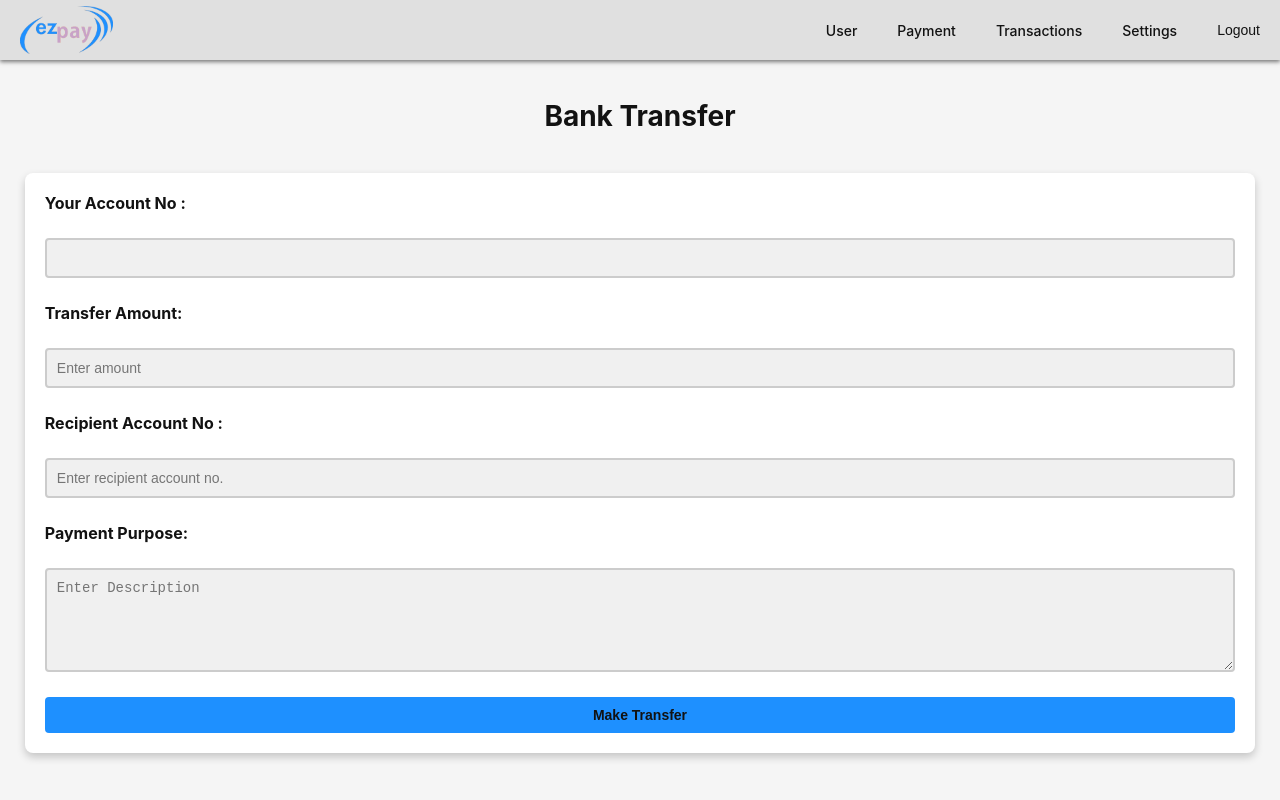
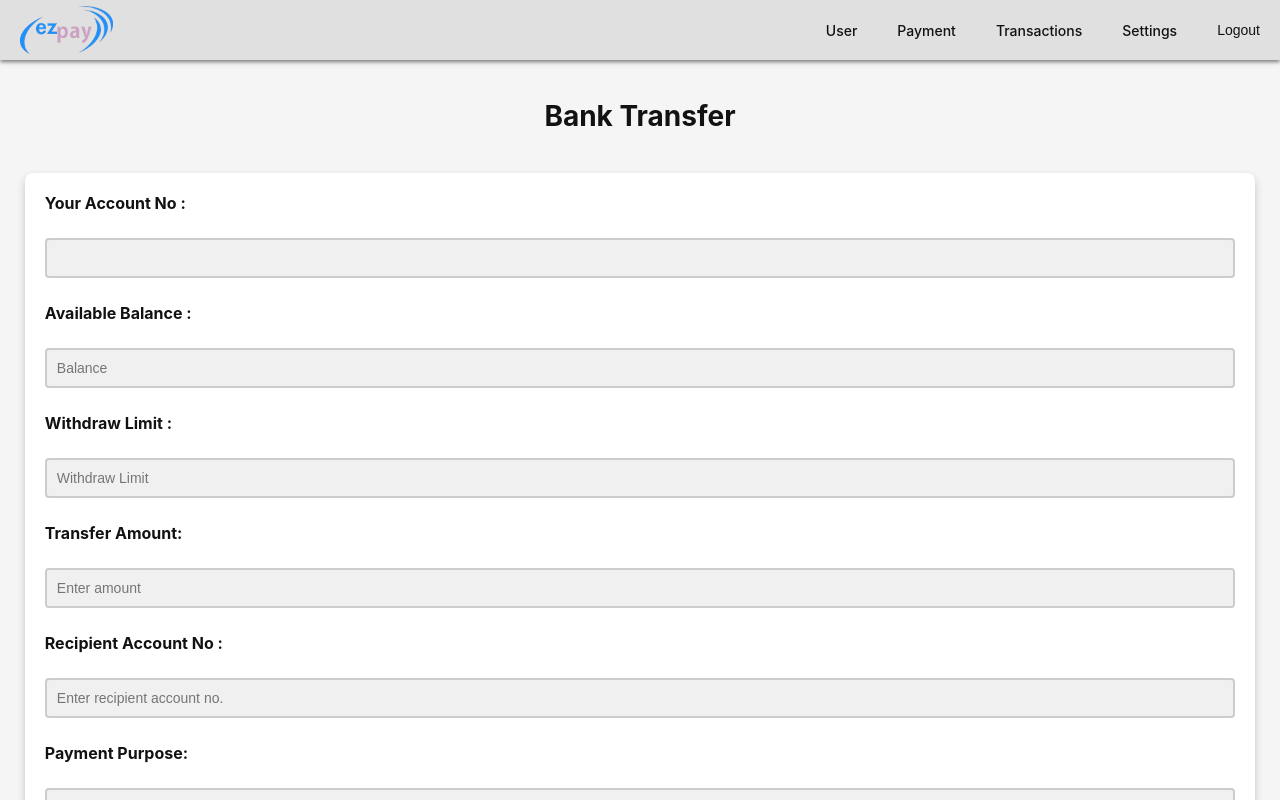
Before and after one commit to NecroWolf28/ezpay-react, a React (Create React App) app: page /payments/bank-transfer in a window 1280 px wide. Shown: the top 800 px of the page. Built offline with nearby package versions, Linux system fonts and the light colour scheme; sample sign-in values are in the browser's storage.

Commit message:
Allow user to see account information in payments pages

```diff
--- a/src/page/payments/BankTransfer.js
+++ b/src/page/payments/BankTransfer.js
@@ -1,7 +1,6 @@
 import React, {useRef} from "react";
 import {useEffect , useState } from "react";
 import Card from '../../components/lib/Card';
-import {Link} from 'react-router-dom';
 import Button from '../../components/lib/Button';
 import './payment.css';
 
@@ -11,6 +10,8 @@ function BankTransfer() {
     let recipientRef = useRef();
     let descRef = useRef();
     const [accountId, setAccountId] = useState('');
+    const [balance, setBalance] = useState('');
+    const [withdrawLimit, setWithdrawLimit] = useState('');
 
     useEffect(() => {
         // Retrieve user object from local storage
@@ -21,6 +22,10 @@ function BankTransfer() {
             console.log('Account ID:', accountId); // Debugging log to check if it's correct
             setAccountId(accountId); // Assuming you want to store it in a state variable
             accountIdRef.current.value = accountId; // Optionally assign it to the input field
+            const balance = user.account.balance;
+            const limit = user.account.withdrawLimit;
+            setBalance(balance);
+            setWithdrawLimit(limit);
         } else {
             console.error('Account ID not found in user data.');
             alert('Account ID not found in user data.');
@@ -48,7 +53,6 @@ function BankTransfer() {
                 const error = await res.text();
                 //console.error("ERROR:", error);
                 alert(`Error: ${error} `);
-                return;
             }
             else {
                 // For successful responses, read the success message
@@ -77,17 +81,28 @@ function BankTransfer() {
                         <input ref={accountIdRef} type="text" className="input" readOnly/>
                     </div>
                     <div className="form-group">
-                    <label className="text">Transfer Amount:</label>
-                        <input ref={amountRef} type="number" placeholder="Enter amount" className="input" min="1" required={true}/>
+                        <label className="text">Available Balance :</label>
+                        <input value={balance} type="text" placeholder="Balance" className="input" readOnly/>
+                    </div>
+                    <div className="form-group">
+                        <label className="text">Withdraw Limit :</label>
+                        <input value={withdrawLimit} type="text" placeholder="Withdraw Limit" className="input"
+                               readOnly/>
+                    </div>
+                    <div className="form-group">
+                        <label className="text">Transfer Amount:</label>
+                        <input ref={amountRef} type="number" placeholder="Enter amount" className="input" min="1"
+                               required={true}/>
                     </div>
                     <div className="form-group">
                         <label className="text">Recipient Account No :</label>
                         <input ref={recipientRef} type="text" placeholder="Enter recipient account no."
-                               className="input" required />
+                               className="input" required/>
                     </div>
                     <div className="form-group">
                         <label className="text">Payment Purpose:</label>
-                        <textarea ref={descRef} type="text" placeholder="Enter Description" className="input" rows="5" required={true}></textarea>
+                        <textarea ref={descRef} placeholder="Enter Description" className="input" rows="5"
+                                  required={true}></textarea>
                     </div>
                     <div className="row">
                         <div className="form-group">
@@ -99,7 +114,7 @@ function BankTransfer() {
                 </div>
             </Card>
         </div>
-);
+    );
 }
 
 export default BankTransfer;
--- a/src/page/payments/UPIPayments.js
+++ b/src/page/payments/UPIPayments.js
@@ -1,7 +1,6 @@
 import React, {useRef} from "react";
 import {useEffect , useState } from "react";
 import Card from '../../components/lib/Card';
-import {Link} from 'react-router-dom';
 import Button from '../../components/lib/Button';
 import './payment.css';
 
@@ -11,6 +10,8 @@ function UPIPayments() {
     let recipientRef = useRef();
     let descRef = useRef();
     const [accountId, setAccountId] = useState('');
+    const [balance, setBalance] = useState('');
+    const [withdrawLimit, setWithdrawLimit] = useState('');
 
     useEffect(() => {
         // Retrieve user object from local storage
@@ -19,9 +20,13 @@ function UPIPayments() {
         // Check if user exists and account is present
         if (user && user.account && user.account.id) {
             const accountId = user.account.id; // Extract the account ID
+            const balance = user.account.balance;
+            const limit = user.account.withdrawLimit;
             console.log('Account ID:', accountId); // Debugging log to check if it's correct
             setAccountId(accountId); // Assuming you want to store it in a state variable
             accountRef.current.value = accountId; // Optionally assign it to the input field
+            setBalance(balance);
+            setWithdrawLimit(limit);
         } else {
             console.error('Account ID not found in user data.');
             alert('Account ID not found in user data.');
@@ -49,7 +54,6 @@ function UPIPayments() {
                 const error = await res.text();
                 //console.error("ERROR:", error);
                 alert(`Error: ${error} `);
-                return;
             }
             else {
                 // For successful responses, read the success message
@@ -77,12 +81,22 @@ function UPIPayments() {
                         <input ref={accountRef} type="text" placeholder="Account ID" className="input" readOnly/>
                     </div>
                     <div className="form-group">
+                        <label className="text">Available Balance :</label>
+                        <input value={balance} type="text" placeholder="Balance" className="input" readOnly/>
+                    </div>
+                    <div className="form-group">
+                        <label className="text">Withdraw Limit :</label>
+                        <input value={withdrawLimit} type="text" placeholder="Withdraw Limit" className="input" readOnly/>
+                    </div>
+                    <div className="form-group">
                         <label className="text">Payment Amount :</label>
-                    <input ref={amountRef} type="number" placeholder="Enter amount" className="input" min="1" required={true}/>
+                        <input ref={amountRef} type="number" placeholder="Enter amount" className="input" min="1"
+                               required={true}/>
                     </div>
                     <div className="form-group">
                         <label className="text">Recipient's UPI ID:</label>
-                    <input ref={recipientRef} type="text" placeholder="Enter UPI ID" className="input" required={true}/>
+                        <input ref={recipientRef} type="text" placeholder="Enter UPI ID" className="input"
+                               required={true}/>
                     </div>
                     <div className="form-group">
                         <label className="text">Description :</label>
```
Lines whose indentation alone changed are shown as unchanged.
